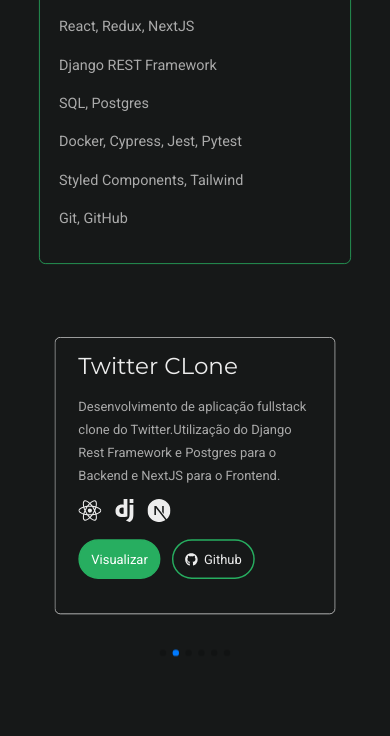
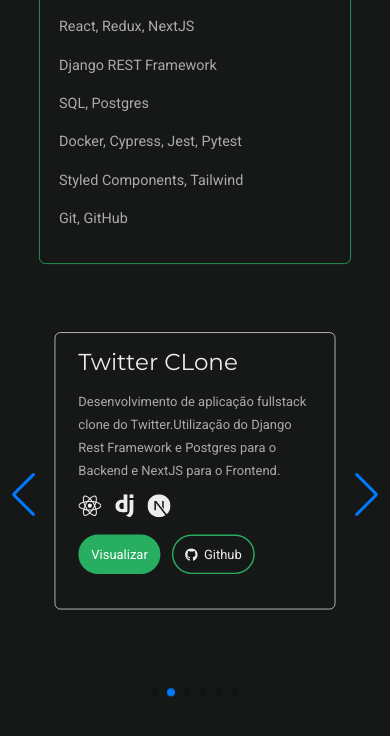
Before and after one commit to Deigio1989/portifolio-nextjs, a Next.js app: page / in a window 390 px wide. Shown: the part 1060-1796 px from the top of the page. Built offline with nearby package versions, Linux system fonts and the light colour scheme.

Commit message:
fix: adicionadas as setas de navegação no mobile

```diff
--- a/src/app/components/Project/styles.ts
+++ b/src/app/components/Project/styles.ts
@@ -11,6 +11,7 @@
   justify-content: space-between;
   @media (max-width: 768px) {
     height: 100%;
+    scale: 0.8;
   }
 `;
 export const LinkButton = styled.a`
--- a/src/app/containers/Carousel/index.tsx
+++ b/src/app/containers/Carousel/index.tsx
@@ -48,6 +48,7 @@
           initialSlide={1} // Slide inicial
           slidesPerView={slidesPerView} // Número de slides visíveis
           pagination={{ clickable: true }} // Adiciona paginação clicável
+          navigation
         >
           {typeof window !== "undefined" && window.innerWidth > 764 ? (
             <SwiperSlide>
@@ -58,7 +59,7 @@
           )}
 
           {projects.map((project, index) => (
-            <SwiperSlide style={{ opacity: 1 }} key={index}>
+            <SwiperSlide key={index}>
               <Project
                 key={index}
                 title={project.title}
--- a/src/app/globals.css
+++ b/src/app/globals.css
@@ -91,6 +91,11 @@
   pointer-events: none;
 }
 
+.swiper-button-next,
+.swiper-button-prev {
+  opacity: 0;
+}
+
 @media screen and (max-width: 768px) {
   .left-gradient::after,
   .right-gradient::after {
@@ -98,9 +103,14 @@
   }
   .swiper {
     width: 100%;
+    scale: 1.25;
   }
 
   .swiper-slide::after {
     opacity: 0;
   }
+  .swiper-button-next,
+  .swiper-button-prev {
+    opacity: 1;
+  }
 }
```
